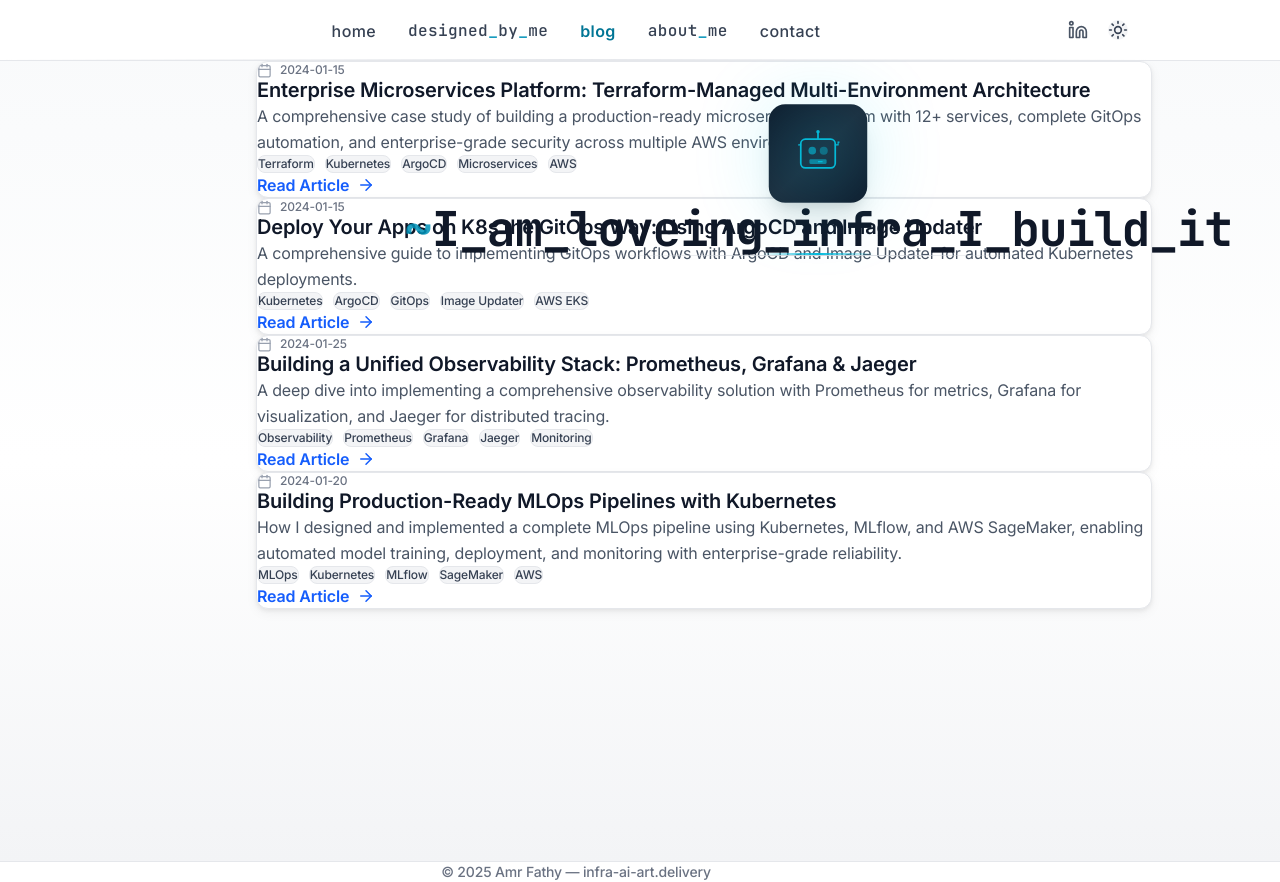
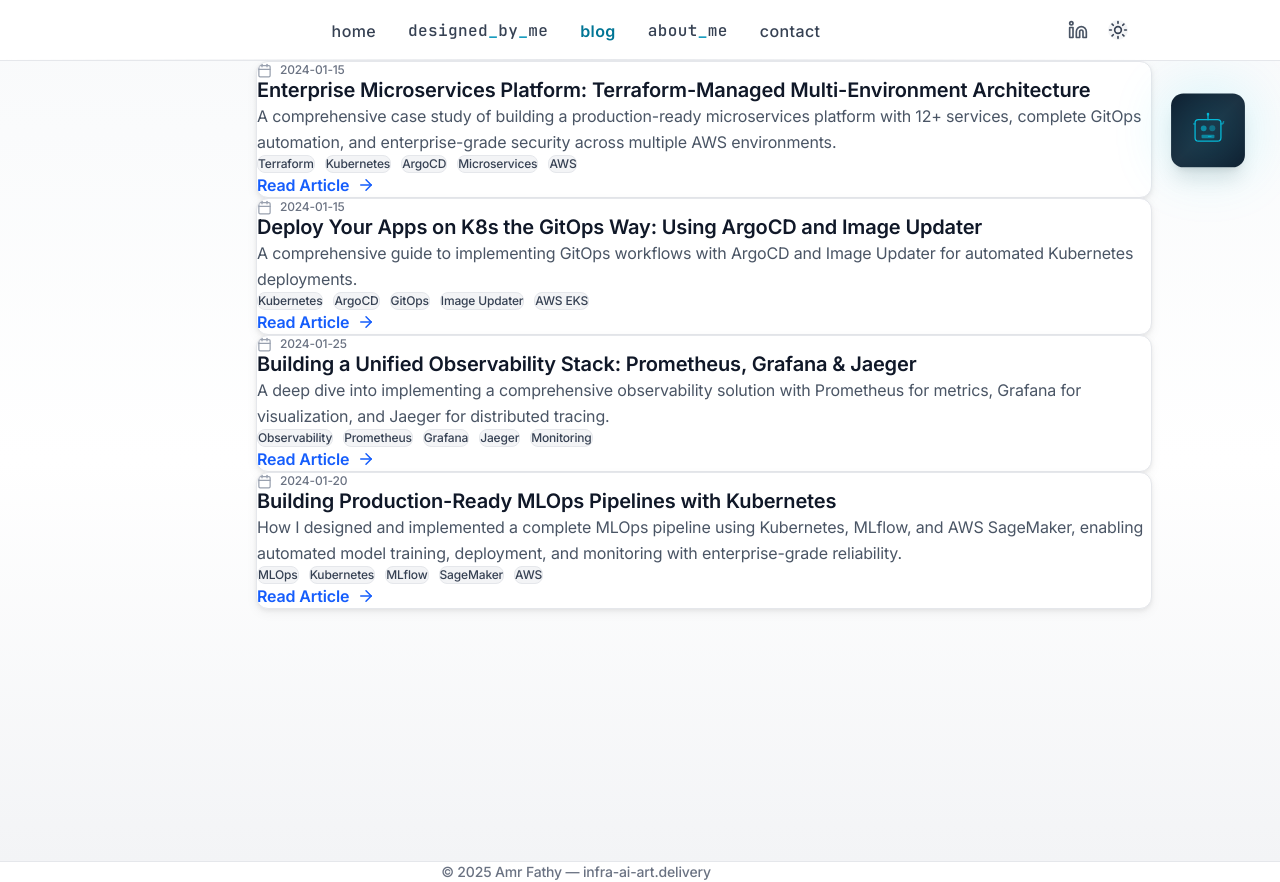
Before and after one commit to amohsenter09-github/devops-portfolio-website, a Next.js app: page /blog in a window 1280 px wide. Built offline with nearby package versions, Linux system fonts and the light colour scheme.

Commit message:
Refactor RobotLogo component and adjust positioning in BlogPage
- Modified RobotLogo to accept a prop for conditional text display, enhancing flexibility.
- Adjusted the positioning and scaling of the RobotLogo in BlogPage for improved visual alignment and aesthetics.

```diff
--- a/src/app/blog/page.tsx
+++ b/src/app/blog/page.tsx
@@ -28,10 +28,10 @@ export default function BlogPage() {
 
   return (
     <main className="min-h-screen bg-gradient-to-b from-gray-50 via-white to-gray-100 py-16 md:py-24 w-full relative">
-      {/* Robot Logo - Top Right */}
-      <div className="absolute top-8 right-8 md:top-12 md:right-12 z-10">
-        <div className="scale-75 md:scale-100">
-          <RobotLogo />
+      {/* Robot Logo - Very Far Top Right */}
+      <div className="absolute top-4 right-4 md:top-6 md:right-6 z-10">
+        <div className="scale-50 md:scale-75">
+          <RobotLogo showText={false} />
         </div>
       </div>
 
--- a/src/components/RobotLogo.tsx
+++ b/src/components/RobotLogo.tsx
@@ -2,7 +2,7 @@
 
 import { motion } from "framer-motion";
 
-export default function RobotLogo() {
+export default function RobotLogo({ showText = true }: { showText?: boolean }) {
   return (
     <div className="flex items-center justify-center w-full">
       <motion.div
@@ -13,7 +13,7 @@ export default function RobotLogo() {
       >
         {/* Robotic/AI Logo Icon */}
         <motion.div
-          className="relative mb-4"
+          className={`relative ${showText ? 'mb-4' : 'mb-0'}`}
           animate={{
             scale: [1, 1.03, 1],
             y: [0, -4, 0],
@@ -167,7 +167,9 @@ export default function RobotLogo() {
           />
         </motion.div>
 
-        {/* Logo Text */}
+        {/* Logo Text - Only show if showText is true */}
+        {showText && (
+          <>
             <motion.h1
               className="text-2xl sm:text-3xl md:text-4xl lg:text-5xl font-mono font-bold text-gray-900 tracking-tight"
               initial={{ opacity: 0, y: 10 }}
@@ -207,6 +209,8 @@ export default function RobotLogo() {
             >
               <div className="h-px bg-gradient-to-r from-transparent via-gray-300 to-transparent" />
             </motion.div>
+          </>
+        )}
       </motion.div>
     </div>
   );
```
Lines whose indentation alone changed are shown as unchanged.
